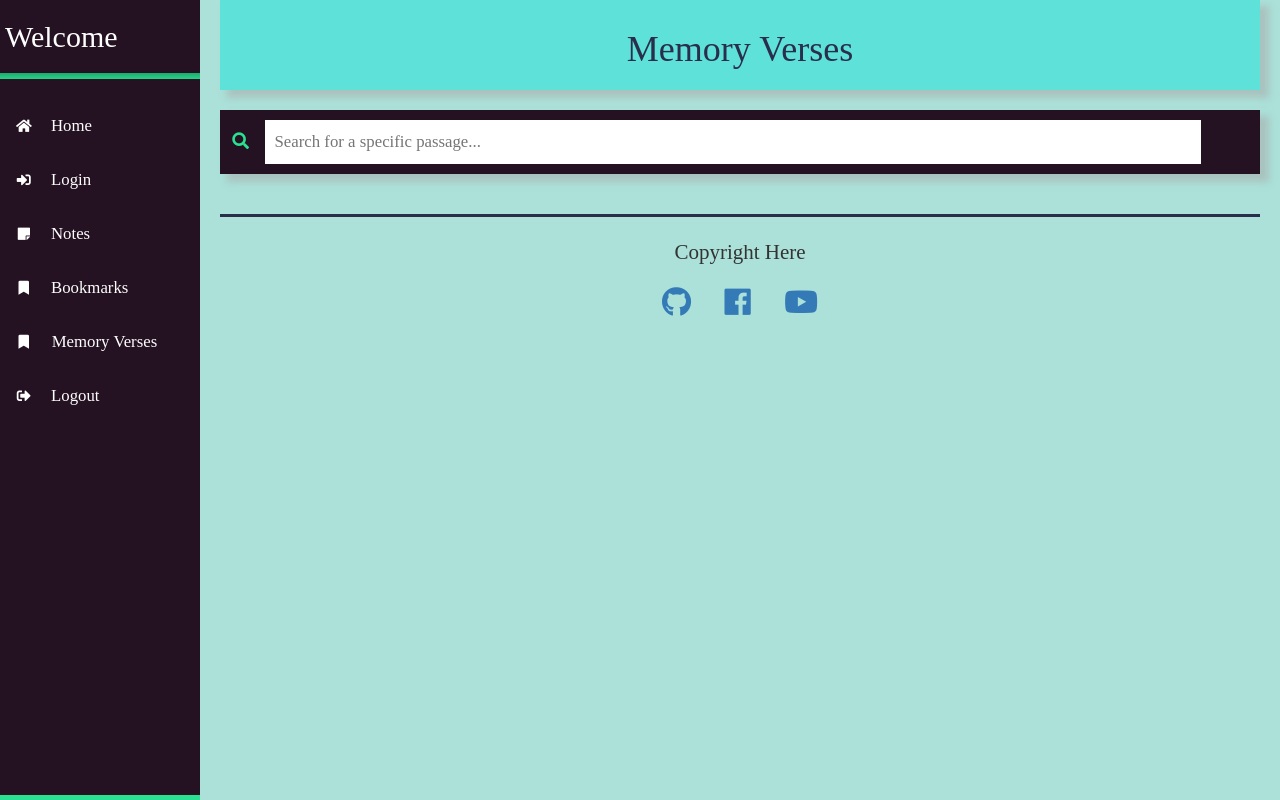
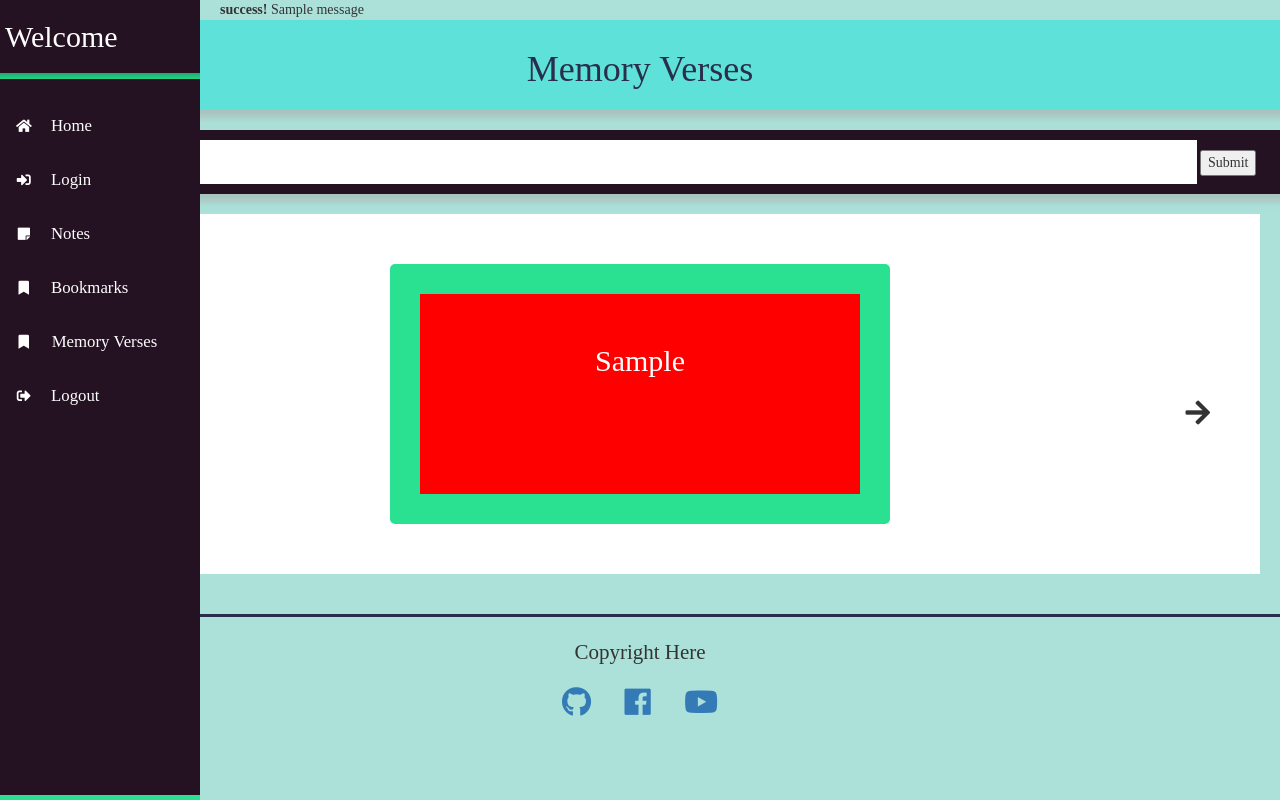
Before and after one commit to jyan500/Digital-Bible-Platform-v2, a Flask app: template templates/memory_verse.html in a window 1280 px wide. Run offline with Flask 2, Linux system fonts and the light colour scheme; the template is opened without the code that fills it: most values are stand-ins (such as "Sample title", 1, 10 or a date in 2020); one stand-in notice (Sample message) is shown; some libraries are stand-ins or nearby versions.

Commit message:
dbt v2 added implementation of 3d card flip and implementation of memory verse controller

```diff
--- a/static/memory_verse.css
+++ b/static/memory_verse.css
@@ -20,6 +20,74 @@
 	/* same light green color */
 	color: #29E191;
 }
+.select-flip{
+	margin: 20px;
+	display: flex;
+	justify-content: center;
+	align-items: center;
+	background-color: white;
+	position: relative;
+}
+.arrow-left{
+	position:absolute;
+	top: 50%;
+	left: 0;
+	margin-left: 50px;
+	font-size: 2em;
+}
+.arrow-right{
+	position: absolute;
+	top: 50%;
+	right: 0;
+	margin-right: 50px;
+	font-size: 2em;
+}
+.flip-container{
+	margin: 50px;
+	padding: 30px;
+	text-align: center;
+	background-color: #29E191;
+	border-radius: 5px;
+	/* center h2 */
+	width: 500px;
+	height: 260px;
+	perspective: 600px;
+}
+.flipme{
+	transform: rotateY(180deg);
+}
+.flippable{
+	width: 100%;
+	height: 100%;
+	position: relative;
+	transition: .5s;
+	transform-style: preserve-3d;
+}
+.flippable-card-face{
+	position: absolute;
+	height: 100%;
+	width: 100%;
+	backface-visibility: hidden;
+	text-align: center;
+	color: white;
+}
+.front{
+	padding: 30px;
+	background: red;
+}
+.back{
+	padding: 30px;
+	background: blue;
+	transform: rotateY( 180deg );
+}
+.individual-verse{
+	font-size: 1.2em;
+	line-height: 2em;
+	font-weight: 500;
+}
+.verse-number{
+	vertical-align: super;
+}
 /* Media Queries */
 @media screen and (max-width:800px){
 	.search-bar-section{
--- /dev/null
+++ b/static/memory_verse.js
@@ -0,0 +1,6 @@
+$(document).ready(function(){
+	$(".flippable").click(function(){
+		$(this).toggleClass("flipme");
+	});
+
+});
--- a/static/shared.css
+++ b/static/shared.css
@@ -7,6 +7,7 @@ body {
 	/* light pastel green */
 	background-color: #ABE1D9;
 	font-family:"Sans Serif";
+	box-sizing: border-box;
 }
 .header{
 	text-align:center;
--- a/templates/memory_verse.html
+++ b/templates/memory_verse.html
@@ -10,20 +10,52 @@
 	<!-- shared includes styling to body and main -->
 	<link rel = "stylesheet" href = "/static/shared.css">
 	<link rel = "stylesheet" href = "/static/memory_verse.css">
+	<script src = "/static/memory_verse.js"></script>
 </head>
 <html>
 	<body>
 		{% include 'sidebar.html' %}
 		<div class = "main">
+			{% with messages = get_flashed_messages(with_categories=true) %}
+				{% if messages %}
+					{% for category, message in messages %}
+						{% if category == "Error" %}
+							<div class="alert-panel error shadow">
+						{% endif %}
+							<strong> {{ category }}! </strong>{{message}}
+						</div>
+					{% endfor %}
+				{% endif %}
+			{% endwith %}
 			<div class = "header shadow">
 				<h1>
 					Memory Verses
 				</h1>
 			</div>
-			<div class = "search-bar-section shadow">
+			<form name = "memory-verse-form" method = "POST" action = '/memory_verse' class = "search-bar-section shadow">
 				<span class = "search-icon"><i class = "fa fa-search fa-fw"></i></span>
-				<input type = "text" class = "search-bar " placeholder = "Search for a specific passage..." >
+				<input value = "{{ saved_verse }}" name = "verse-input" type = "text" class = "search-bar" placeholder = "Search for a specific passage...">
+				<button type = 'submit'> Submit </button>
+			</form>
+			{% if selected_verses and saved_verse %}
+			<div class = 'select-flip'>
+				<span class = "arrow-left"><i class = "fa fa-arrow-left"></i></span>
+				<div class = 'flip-container'>
+					<div class = "flippable">
+						<div class = "flippable-card-face front">
+							<h2> {{ saved_verse }} </h2>
+						</div>
+						<div class = "flippable-card-face back">
+							{% for verses in selected_verses %}
+								<span class = 'verse-number'> {{verses[1]}} </span>
+								<span class = 'individual-verse'> {{ verses[0] }} </span>
+							{% endfor %}
+						</div>
+					</div>
+				</div>
+				<span class = "arrow-right"><i class = "fa fa-arrow-right"></i></span>
 			</div>
+			{% endif %}
 			{% include 'footer.html' %}
 		</div>
 	</body>
```
Also changed, not shown: memory_verse_controller.py (+58 -3 lines).
